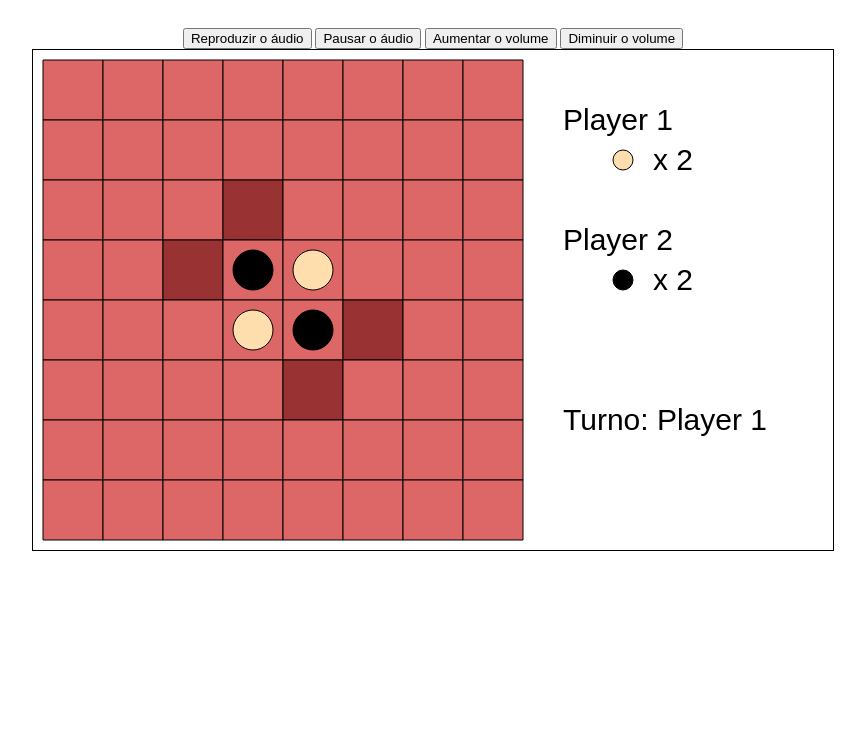
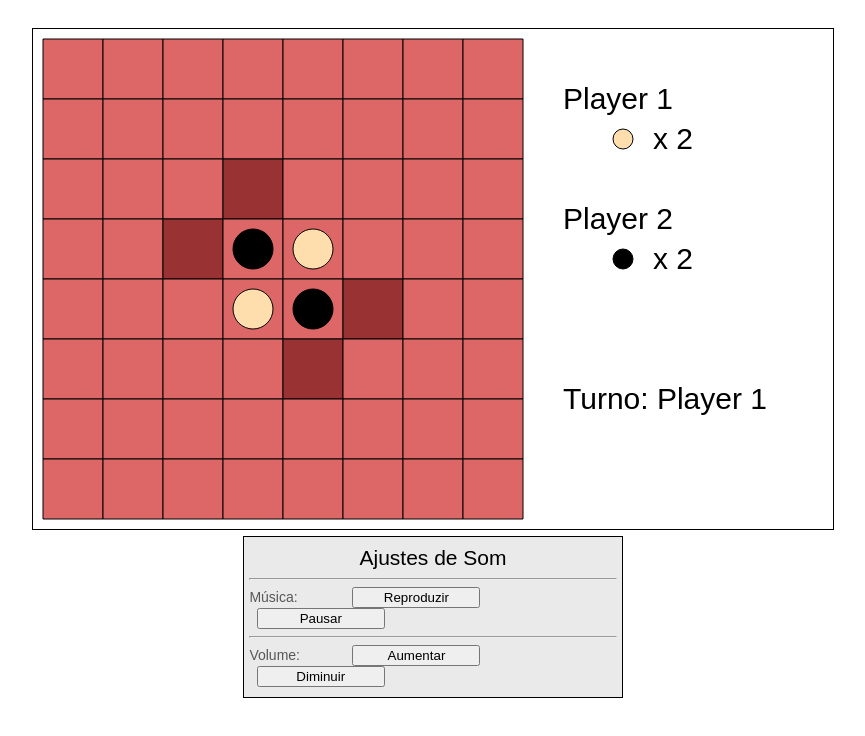
Before and after one commit to marcosfparreiras/othello, a plain HTML site: page index.html in a window 1280 px wide. Shown: the whole page, without its empty margins (207-1072 px from the left). Drawn offline with Linux system fonts and the light colour scheme.

Commit message:
Estilizando area para ajustes de som

```diff
--- a/css/style.css
+++ b/css/style.css
@@ -6,13 +6,9 @@ body {
   font: 14px/21px Arial,Helvetica,sans-serif;
 }
 
-a {
-    color: #B93F14;
-}
+a { color: #B93F14; }
 
-a:hover {
-    text-decoration: none;
-}
+a:hover { text-decoration: none; }
 
 ol {
   width: 600px;
@@ -20,6 +16,25 @@ ol {
   margin: 15px auto
 }
 
-canvas {
+canvas { border: 1px solid black; }
+
+#sound_config{
   border: 1px solid black;
+  width: 30%;
+  background-color: #eaeaea;
+  padding: 10px 5px;
+  margin: 0 auto;
 }
+
+#sound_config .option-title {
+  font-size: 150%;
+  color: black;
+  margin-bottom: 10px;
+}
+
+#sound_config .btn{ width: 8rem; margin: 0 2%; }
+
+#sound_config #music_control{ text-align: left; }
+#sound_config #volume_control{ text-align: left; }
+#sound_config #music_control span:first-of-type{ width: 25%; display: inline-block; }
+#sound_config #volume_control span:first-of-type{ width: 25%; display: inline-block; }
--- a/index.html
+++ b/index.html
@@ -24,14 +24,32 @@
 			<source src="audio/backgroud_sound.mp3" />
 			<p>Seu navegador não suporta o elemento audio </p>
 		</audio>
-		<div>
-		  <button onclick="document.getElementById('backgroud_sound').play()">Reproduzir o áudio</button>
-		  <button onclick="document.getElementById('backgroud_sound').pause()">Pausar o áudio</button>
-		  <button onclick="document.getElementById('backgroud_sound').volume+=0.1">Aumentar o volume</button>
-		  <button onclick="document.getElementById('backgroud_sound').volume-=0.1">Diminuir o volume</button>
-		</div>
 
 		<canvas id="canvas" ></canvas>
 
+		<div id="sound_config">
+			<div class="option-title">Ajustes de Som</div>
+			<hr>
+			<div id="music_control">
+				<span>Música:</span>
+				<span>
+					<button class="btn" onclick="document.getElementById('backgroud_sound').play()">Reproduzir</button>
+				</span>
+				<span>
+					<button class="btn" onclick="document.getElementById('backgroud_sound').pause()">Pausar</button>
+				</span>
+			</div>
+			<hr>
+			<div id="volume_control">
+				<span>Volume:</span>
+				<span>
+					<button class="btn" onclick="document.getElementById('backgroud_sound').volume+=0.1">Aumentar</button>
+				</span>
+				<span>
+					<button class="btn" onclick="document.getElementById('backgroud_sound').volume-=0.1">Diminuir</button>
+				</span>
+			</div>
+		</div>
+
 	</body>
 </html>
--- a/js/main.js
+++ b/js/main.js
@@ -1099,6 +1099,9 @@ function drawEmptySquare( x, y, size ) {	// Desenha novo quadrado com início no
 	ctx.lineWidth = 1;
 	ctx.stroke();
 	ctx.closePath();
+	// verde: 0A5300
+	// azul: 3F38F7
+	// amarelo: FFFF00
 }
 
 function drawFilledSquare( x, y, size ) {	// Desenha novo quadrado com início no onto (x,y)
@@ -1113,6 +1116,9 @@ function drawFilledSquare( x, y, size ) {	// Desenha novo quadrado com início n
 	ctx.lineWidth = 1;
 	ctx.stroke();
 	ctx.closePath();
+	// verde: 1EB219
+	// azul: 040691
+	// amarelo: D9B814
 }
 
 // Desenha círculo (peça) com início no ponto (x,y), de raio radius e de cor color
```
Lines whose indentation alone changed are shown as unchanged.
